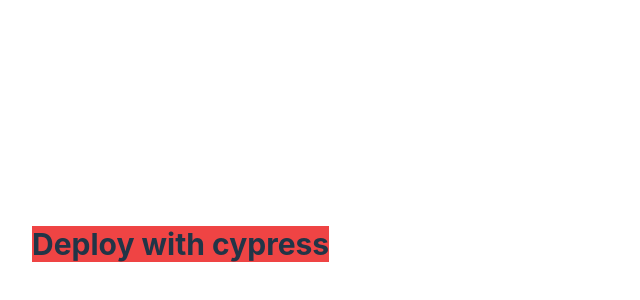
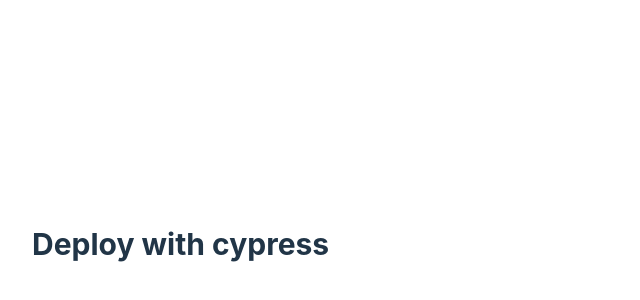
Before and after one commit to PavelOlkhovoi/deploy-with-cypress, a React (Vite) app: page / in a window 1280 px wide. Shown: the part 156-456 px from the top of the page, without its empty margins (0-640 px from the left). Built offline with nearby package versions, Linux system fonts and the light colour scheme.

Commit message:
change background

```diff
--- a/src/App.jsx
+++ b/src/App.jsx
@@ -2,7 +2,7 @@
 
   return (
     <div className="grow w-full">
-      <div className="ml-8 text-3xl font-bold bg-red-500">Deploy with cypress</div>
+      <div className="ml-8 text-3xl font-bold">Deploy with cypress</div>
     </div>
   );
 }
```
